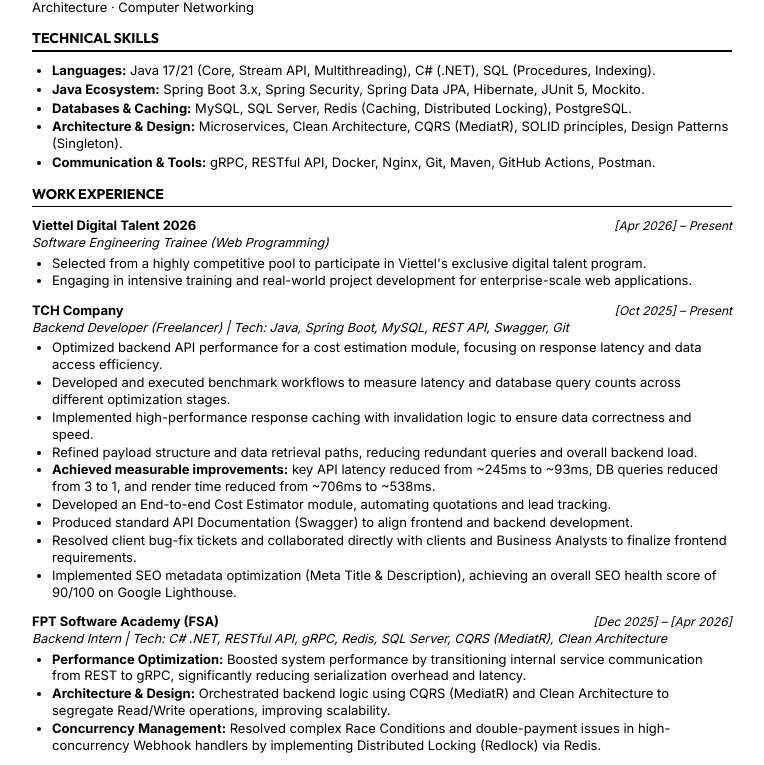
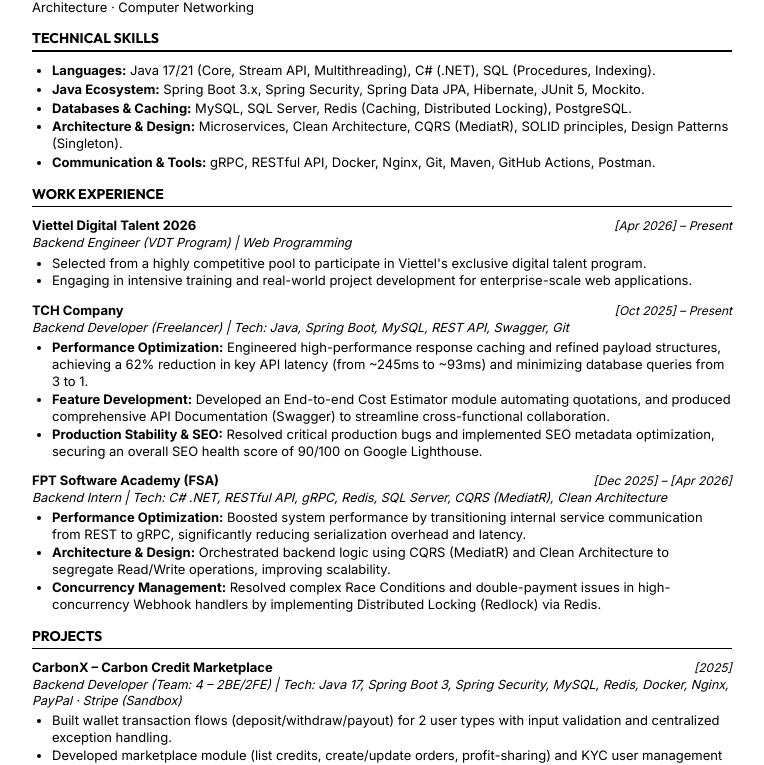
Before and after one commit to LeHuyTuong/portfolio, a React (Vite) app: page /resume in a window 1280 px wide. Shown: the part 448-1213 px from the top of the page, without its empty margins (258-1022 px from the left). Built offline with nearby package versions, Linux system fonts and the light colour scheme.

Commit message:
Refined professional persona: Consolidated TCH bullets and upgraded Viettel title

```diff
--- a/src/components/Resume.jsx
+++ b/src/components/Resume.jsx
@@ -88,7 +88,7 @@ const Resume = () => {
                             <span className="date-range">[Apr 2026] – Present</span>
                         </div>
                         <div className="item-sub">
-                            <em>Software Engineering Trainee (Web Programming)</em>
+                            <em>Backend Engineer (VDT Program) | Web Programming</em>
                         </div>
                         <ul className="resume-bullets">
                             <li>Selected from a highly competitive pool to participate in Viettel's exclusive digital talent program.</li>
@@ -105,15 +105,9 @@ const Resume = () => {
                             <em>Backend Developer (Freelancer) | Tech: Java, Spring Boot, MySQL, REST API, Swagger, Git</em>
                         </div>
                         <ul className="resume-bullets">
-                            <li>Optimized backend API performance for a cost estimation module, focusing on response latency and data access efficiency.</li>
-                            <li>Developed and executed benchmark workflows to measure latency and database query counts across different optimization stages.</li>
-                            <li>Implemented high-performance response caching with invalidation logic to ensure data correctness and speed.</li>
-                            <li>Refined payload structure and data retrieval paths, reducing redundant queries and overall backend load.</li>
-                            <li><strong>Achieved measurable improvements:</strong> key API latency reduced from ~245ms to ~93ms, DB queries reduced from 3 to 1, and render time reduced from ~706ms to ~538ms.</li>
-                            <li>Developed an End-to-end Cost Estimator module, automating quotations and lead tracking.</li>
-                            <li>Produced standard API Documentation (Swagger) to align frontend and backend development.</li>
-                            <li>Resolved client bug-fix tickets and collaborated directly with clients and Business Analysts to finalize frontend requirements.</li>
-                            <li>Implemented SEO metadata optimization (Meta Title & Description), achieving an overall SEO health score of 90/100 on Google Lighthouse.</li>
+                            <li><strong>Performance Optimization:</strong> Engineered high-performance response caching and refined payload structures, achieving a 62% reduction in key API latency (from ~245ms to ~93ms) and minimizing database queries from 3 to 1.</li>
+                            <li><strong>Feature Development:</strong> Developed an End-to-end Cost Estimator module automating quotations, and produced comprehensive API Documentation (Swagger) to streamline cross-functional collaboration.</li>
+                            <li><strong>Production Stability & SEO:</strong> Resolved critical production bugs and implemented SEO metadata optimization, securing an overall SEO health score of 90/100 on Google Lighthouse.</li>
                         </ul>
                     </div>
 
--- a/src/data/portfolioData.js
+++ b/src/data/portfolioData.js
@@ -296,7 +296,7 @@ export const experiences = [
   {
     id: 4,
     date: "Apr 2026 - Present",
-    title: "Software Engineering Trainee",
+    title: "Backend Engineer (VDT Program)",
     company: "Viettel Digital Talent 2026",
     companyUrl: "https://tuyendung.viettel.vn/",
     description: "Selected for Viettel's intensive digital talent program specializing in Web Programming.",
@@ -316,15 +316,9 @@ export const experiences = [
     companyUrl: "https://dichvuwebsitetch.com/",
     description: "Built REST APIs for business websites while learning professional workflow.",
     responsibilities: [
-      "Optimized backend API performance for a cost estimation module, focusing on response latency and data access efficiency",
-      "Developed and executed benchmark workflows to measure latency and database query counts across different optimization stages",
-      "Implemented high-performance response caching with invalidation logic to ensure data correctness and speed",
-      "Refined payload structure and data retrieval paths, reducing redundant queries and overall backend load",
-      "Achieved measurable improvements: key API latency reduced from ~245ms to ~93ms, DB queries reduced from 3 to 1, and render time reduced from ~706ms to ~538ms",
-      "Developed an End-to-end Cost Estimator module, automating quotations and lead tracking",
-      "Produced standard API Documentation (Swagger) to align frontend and backend development",
-      "Resolved client bug-fix tickets and collaborated directly with clients and Business Analysts to finalize frontend requirements",
-      "Implemented SEO metadata optimization (Meta Title & Description), achieving an overall SEO health score of 90/100 on Google Lighthouse"
+      "Engineered high-performance response caching and refined payload structures, achieving a 62% reduction in key API latency (from ~245ms to ~93ms) and minimizing database queries from 3 to 1.",
+      "Developed an End-to-end Cost Estimator module automating quotations, and produced comprehensive API Documentation (Swagger) to streamline cross-functional collaboration.",
+      "Resolved critical production bugs and implemented SEO metadata optimization, securing an overall SEO health score of 90/100 on Google Lighthouse."
     ],
     sectionLabel: "Key Achievements:",
     technologies: ["Java", "Spring Boot", "MySQL", "REST API", "Swagger", "Git"]
```
